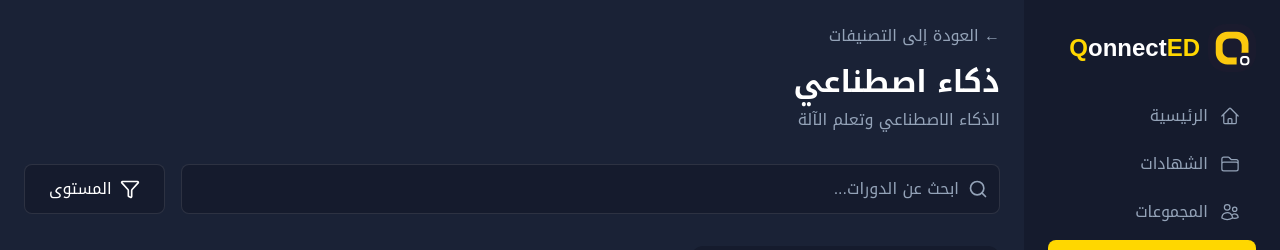
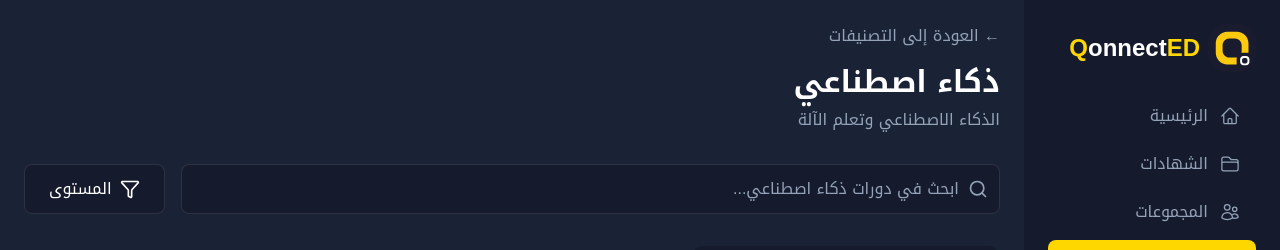
Before and after one commit to enki-somer/Qonnected, a Next.js app: page /courses/category/ai in a window 1280 px wide. Shown: the top 250 px of the page. Built offline with nearby package versions, Linux system fonts and the light colour scheme.

Commit message:
several improvment

```diff
--- a/app/courses/category/[categoryId]/page.tsx
+++ b/app/courses/category/[categoryId]/page.tsx
@@ -59,8 +59,8 @@ export default function CategoryPage() {
         onSearchChange={setSearchQuery}
         selectedLevel={selectedLevel}
         onLevelChange={setSelectedLevel}
-        selectedCategory={categoryId}
-        onCategoryChange={() => {}}
+        showFilters={true}
+        placeholder={`ابحث في دورات ${category.title}...`}
       />
 
       <div className="grid grid-cols-1 md:grid-cols-2 lg:grid-cols-3 gap-6">
```
